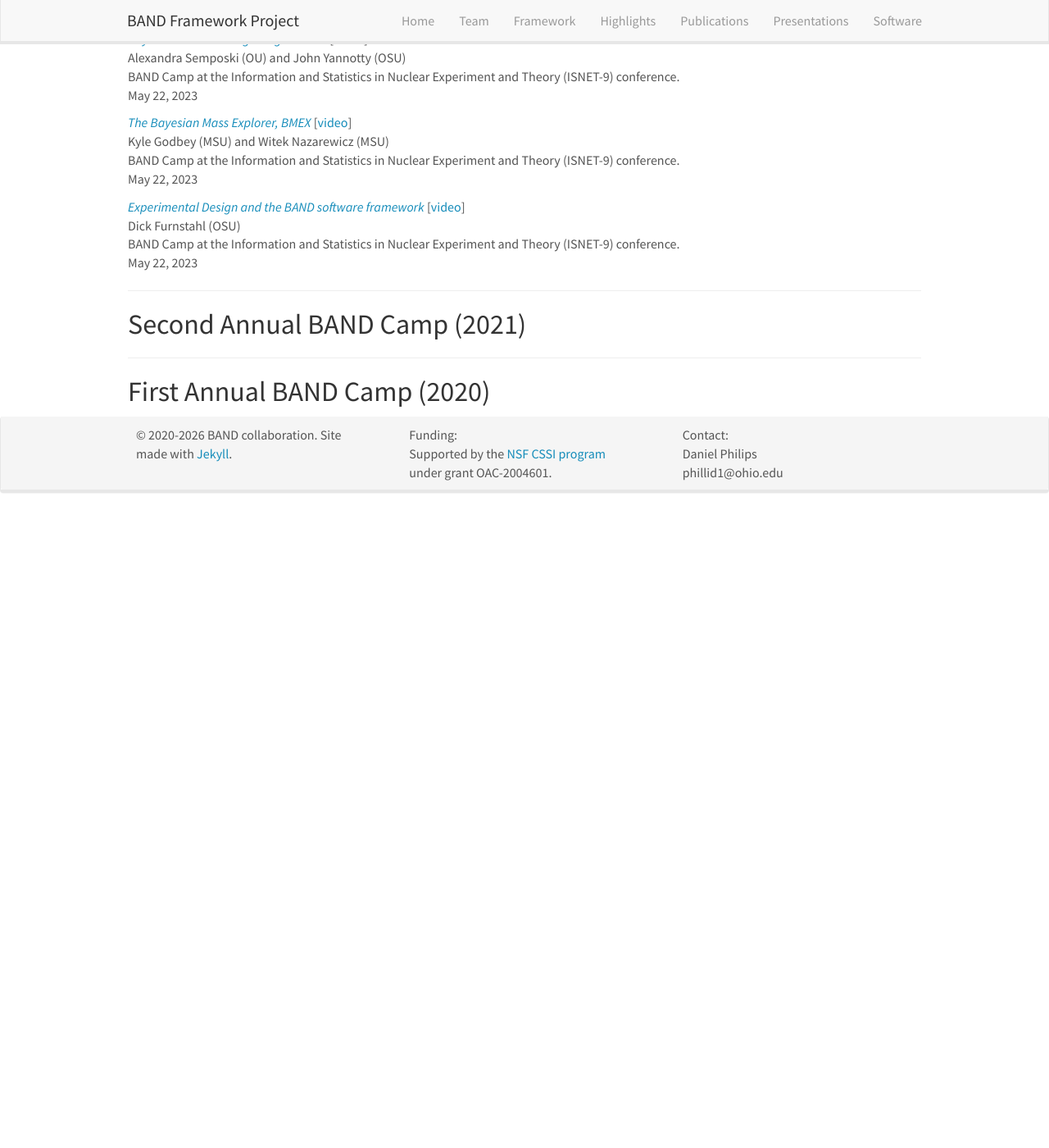
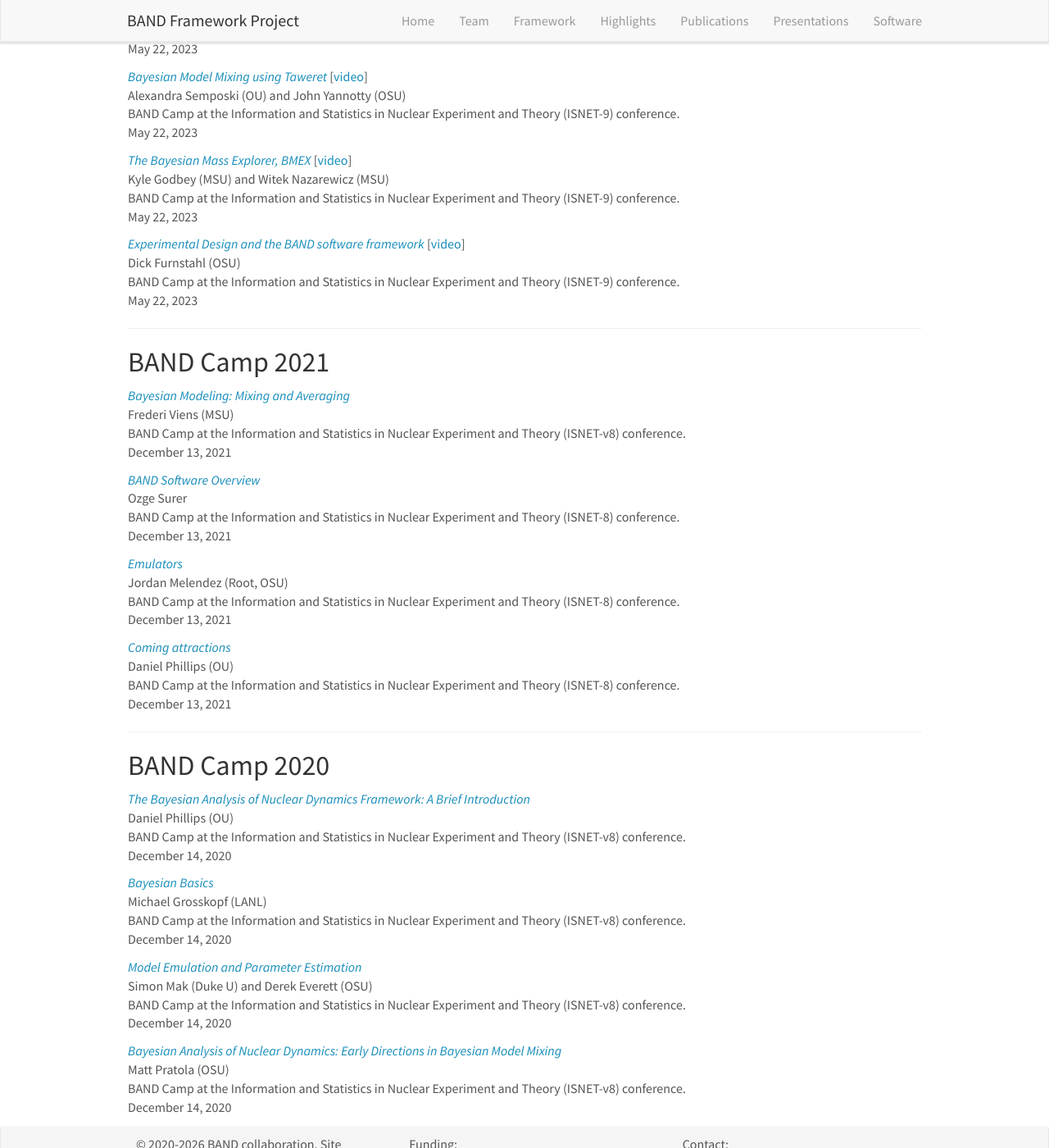
Before and after one commit to bandframework/bandframework.github.io, a Jekyll site: the page built from _pages/bandcamp.md, in a window 1280 px wide and 1400 px high, scrolled down 1800 px. Shown: the whole window at 82% size. Built offline with Jekyll 4.4.1, drawn with Linux system fonts in a browser that asks for light colours; nearby versions of some CDN libraries; before the commit the page ends 2423 px from its top, so only the background shows below that; some of the changed text lies outside the part shown.

Commit message:
updated BAND Camp page

```diff
--- a/_pages/bandcamp.md
+++ b/_pages/bandcamp.md
@@ -15,7 +15,10 @@
 ----
 
 Jump to
-* videos and slides from [BAND Camp 2023](#band-camp-2023)
+* [BAND Camp 2023](#band-camp-2023)
+* [BAND Camp 2021](#band-camp-2021)
+* [BAND Camp 2020](#band-camp-2020)
+
 
 ----
 
@@ -66,8 +69,38 @@
 
 ----
 
-## Second Annual BAND Camp (2021)
+## BAND Camp 2021
+
+{% for talk in site.data.presentations %}
+
+{% if talk.type == "BAND_Camp_2021" %}
+
+  <a href="{{talk.link.url }}" target="_blank"><em>{{ talk.title }}</em></a>
+  {% if talk.video == 1 -%}
+  \[<a href="{{talk.video_link.url }}" target="_blank">video</a>\]
+  {%- endif -%}
+  <br />
+  {{ talk.presenter }} <br />{{ talk.location }}<br />{{ talk.date}}<br />
+
+{% endif %}
+
+{% endfor %}
 
 ----
 
-## First Annual BAND Camp (2020)
+## BAND Camp 2020
+
+{% for talk in site.data.presentations %}
+
+{% if talk.type == "BAND_Camp_2020" %}
+
+  <a href="{{talk.link.url }}" target="_blank"><em>{{ talk.title }}</em></a>
+  {% if talk.video == 1 -%}
+  \[<a href="{{talk.video_link.url }}" target="_blank">video</a>\]
+  {%- endif -%}
+  <br />
+  {{ talk.presenter }} <br />{{ talk.location }}<br />{{ talk.date}}<br />
+
+{% endif %}
+
+{% endfor %}
```
